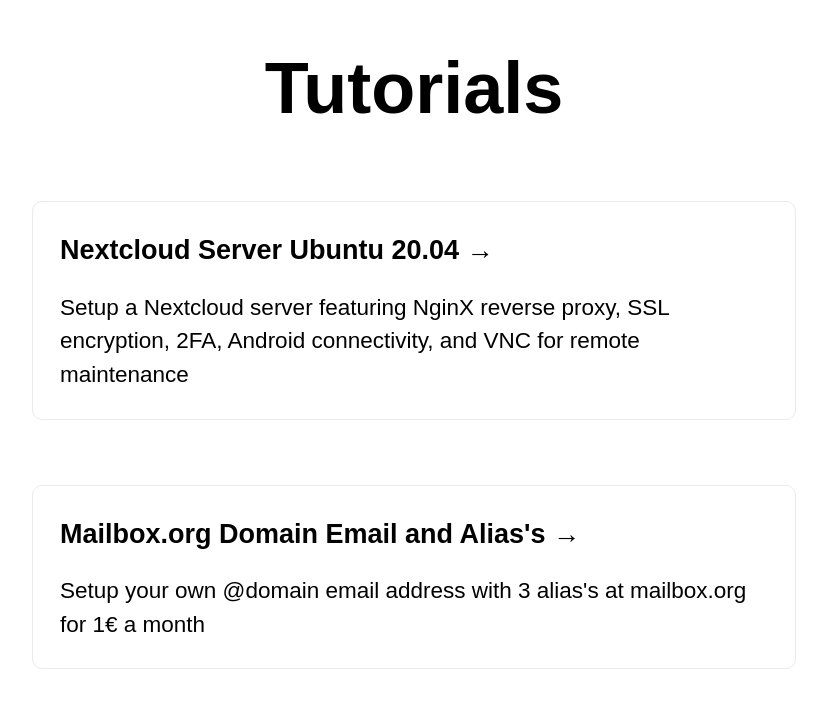
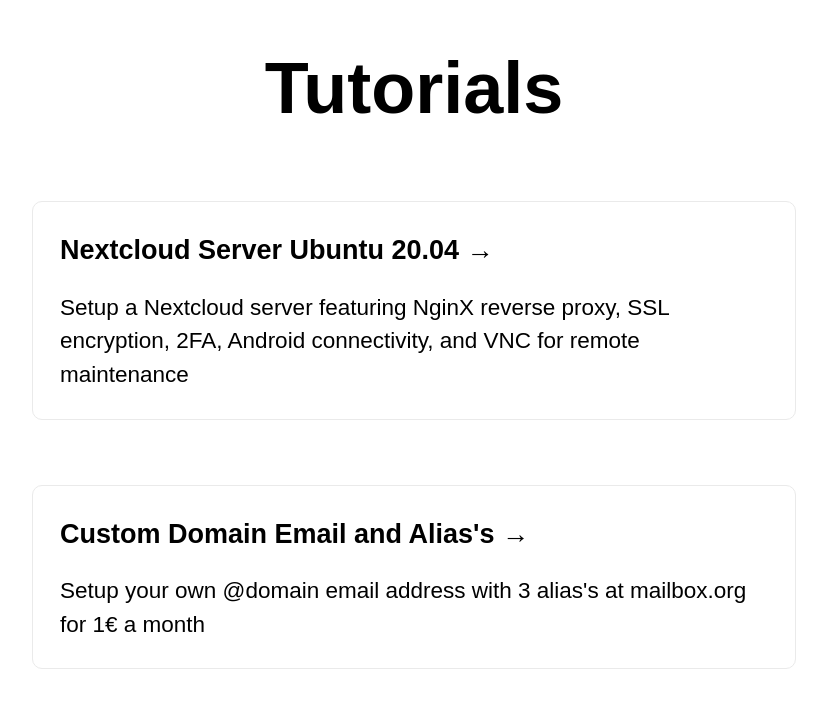
Before and after one commit to lreynolds188/Portfolio, a Next.js app: page /tutorials in a window 1280 px wide. Shown: the part 165-872 px from the top of the page, without its empty margins (226-1053 px from the left). Built offline with nearby package versions, Linux system fonts and the light colour scheme.

Commit message:
Update tutorials.js

```diff
--- a/pages/tutorials.js
+++ b/pages/tutorials.js
@@ -20,7 +20,7 @@ export default function Home() {
           </a>
           <br />
           <a href="/tutorials/mailbox-org-domain" className={styles.cardwide}>
-            <h3>Mailbox.org Domain Email and Alias's &rarr;</h3>
+            <h3>Custom Domain Email and Alias's &rarr;</h3>
             <p>Setup your own @domain email address with 3 alias's at mailbox.org for 1€ a month</p>
           </a>
         </div>
```
